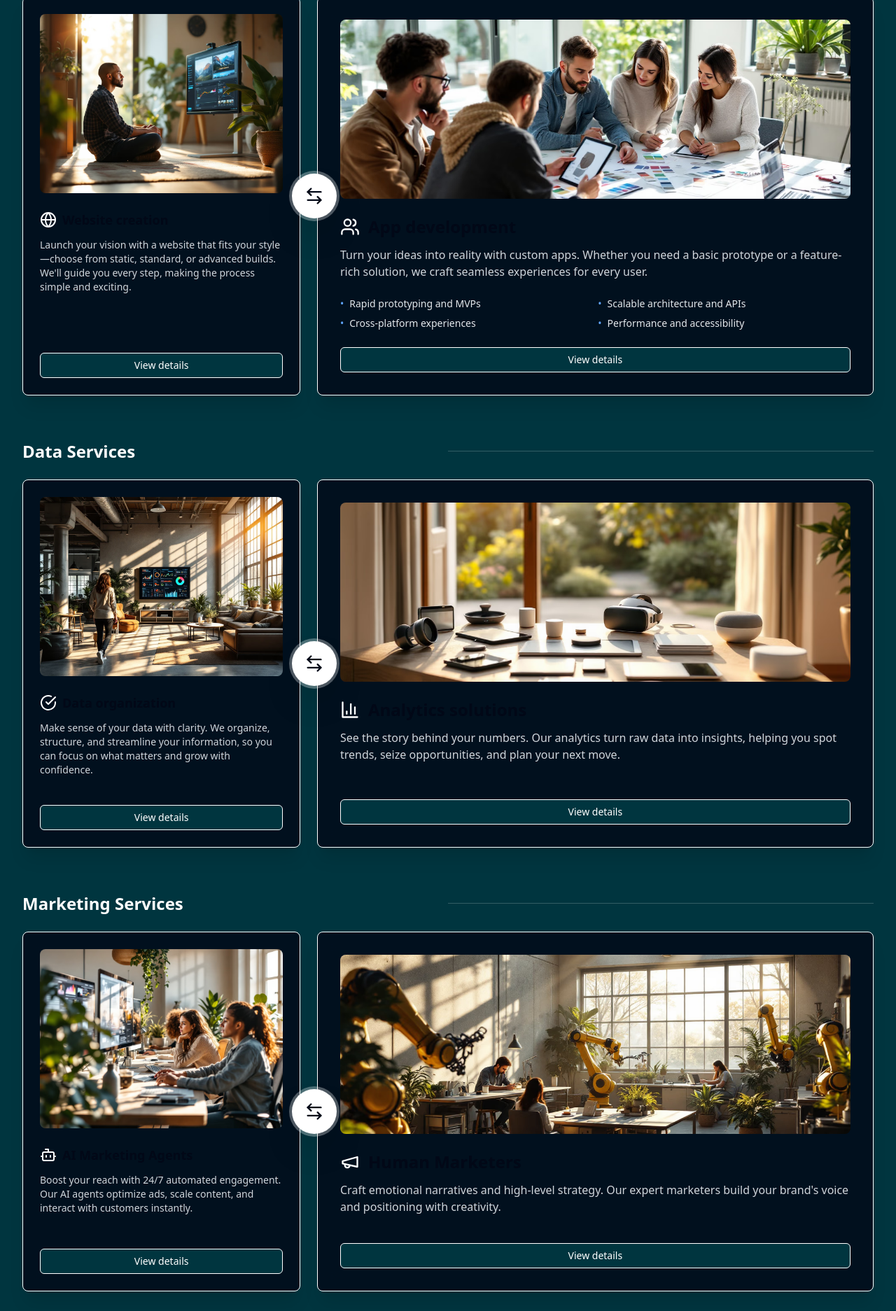
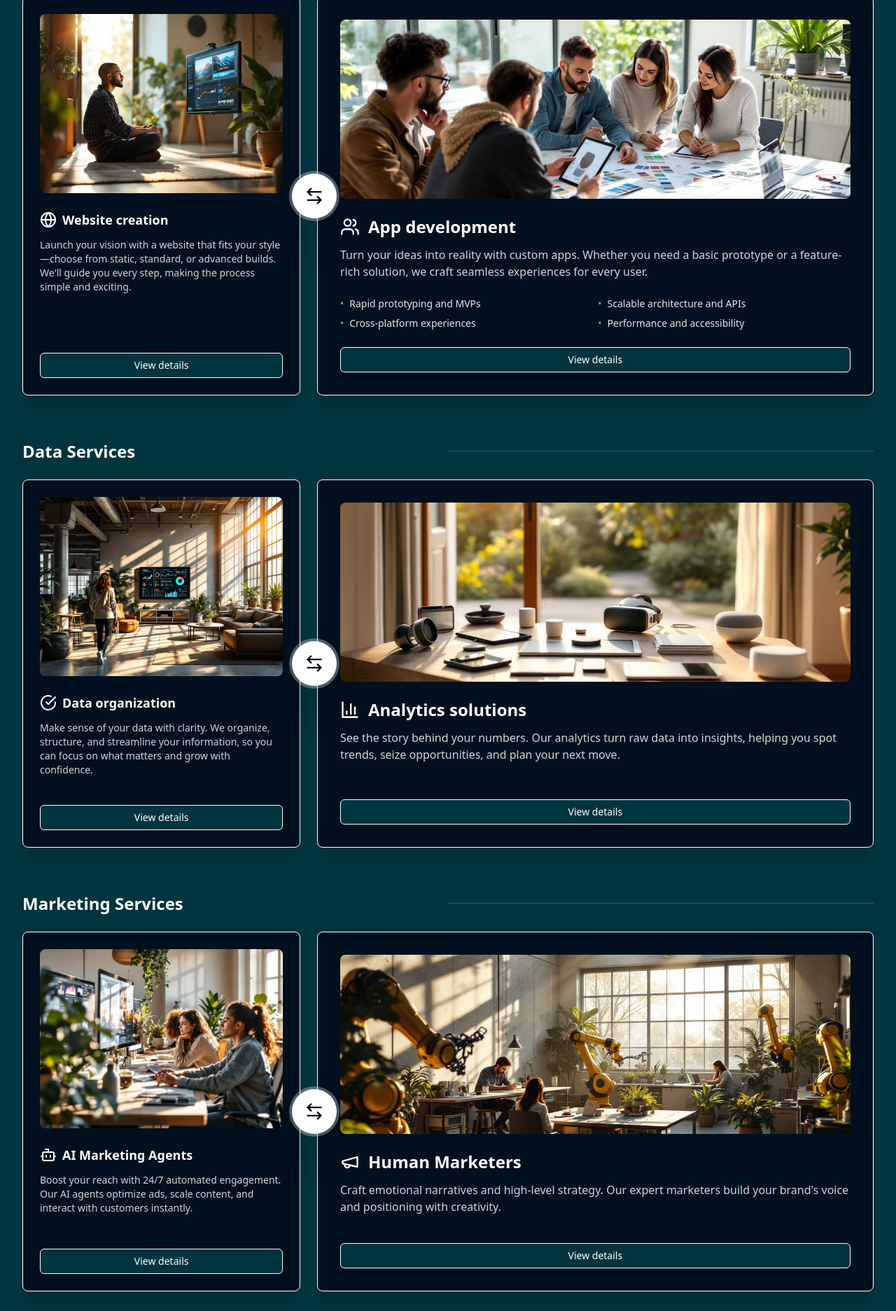
Before and after one commit to mahdi157289/The-Next-Level-Tech-company-, a Next.js app: page /en in a window 1280 px wide. Shown: the part 1279-3152 px from the top of the page at 70% size. Built offline with nearby package versions, Linux system fonts and the light colour scheme.

Commit message:
style: change services card titles to white in light mode

```diff
--- a/components/sections/Services.tsx
+++ b/components/sections/Services.tsx
@@ -193,7 +193,7 @@ export default function Services() {
                     {(() => {
                       const Icon = services[0].icon;
                       return (
-                        <h4 className={`${leftExpanded ? 'text-2xl' : 'text-lg'} font-semibold mb-3 flex items-center gap-2`}>
+                        <h4 className={`${leftExpanded ? 'text-2xl' : 'text-lg'} font-semibold mb-3 flex items-center gap-2 text-white`}>
                           <Icon className={`${leftExpanded ? 'h-7 w-7' : 'h-6 w-6'} text-white`} />
                           {services[0].title}
                         </h4>
@@ -228,7 +228,7 @@ export default function Services() {
                     {(() => {
                       const Icon = services[1].icon;
                       return (
-                        <h4 className={`${leftExpanded ? 'text-lg' : 'text-2xl'} font-semibold mb-3 flex items-center gap-3`}>
+                        <h4 className={`${leftExpanded ? 'text-lg' : 'text-2xl'} font-semibold mb-3 flex items-center gap-3 text-white`}>
                           <Icon className={`${leftExpanded ? 'h-6 w-6' : 'h-7 w-7'} text-white`} />
                           {services[1].title}
                         </h4>
@@ -305,7 +305,7 @@ export default function Services() {
                     {(() => {
                       const Icon = services[2].icon;
                       return (
-                        <h4 className={`${secondExpanded ? 'text-2xl' : 'text-lg'} font-semibold mb-3 flex items-center gap-2`}>
+                        <h4 className={`${secondExpanded ? 'text-2xl' : 'text-lg'} font-semibold mb-3 flex items-center gap-2 text-white`}>
                           <Icon className={`${secondExpanded ? 'h-7 w-7' : 'h-6 w-6'} text-white`} />
                           {services[2].title}
                         </h4>
@@ -340,7 +340,7 @@ export default function Services() {
                     {(() => {
                       const Icon = services[3].icon;
                       return (
-                        <h4 className={`${secondExpanded ? 'text-lg' : 'text-2xl'} font-semibold mb-3 flex items-center gap-3`}>
+                        <h4 className={`${secondExpanded ? 'text-lg' : 'text-2xl'} font-semibold mb-3 flex items-center gap-3 text-white`}>
                           <Icon className={`${secondExpanded ? 'h-6 w-6' : 'h-7 w-7'} text-white`} />
                           {services[3].title}
                         </h4>
@@ -409,7 +409,7 @@ export default function Services() {
                     {(() => {
                       const Icon = services[4].icon;
                       return (
-                        <h4 className={`${thirdExpanded ? 'text-2xl' : 'text-lg'} font-semibold mb-3 flex items-center gap-2`}>
+                        <h4 className={`${thirdExpanded ? 'text-2xl' : 'text-lg'} font-semibold mb-3 flex items-center gap-2 text-white`}>
                           <Icon className={`${thirdExpanded ? 'h-7 w-7' : 'h-6 w-6'} text-white`} />
                           {services[4].title}
                         </h4>
@@ -444,7 +444,7 @@ export default function Services() {
                     {(() => {
                       const Icon = services[5].icon;
                       return (
-                        <h4 className={`${thirdExpanded ? 'text-lg' : 'text-2xl'} font-semibold mb-3 flex items-center gap-3`}>
+                        <h4 className={`${thirdExpanded ? 'text-lg' : 'text-2xl'} font-semibold mb-3 flex items-center gap-3 text-white`}>
                           <Icon className={`${thirdExpanded ? 'h-6 w-6' : 'h-7 w-7'} text-white`} />
                           {services[5].title}
                         </h4>
```
